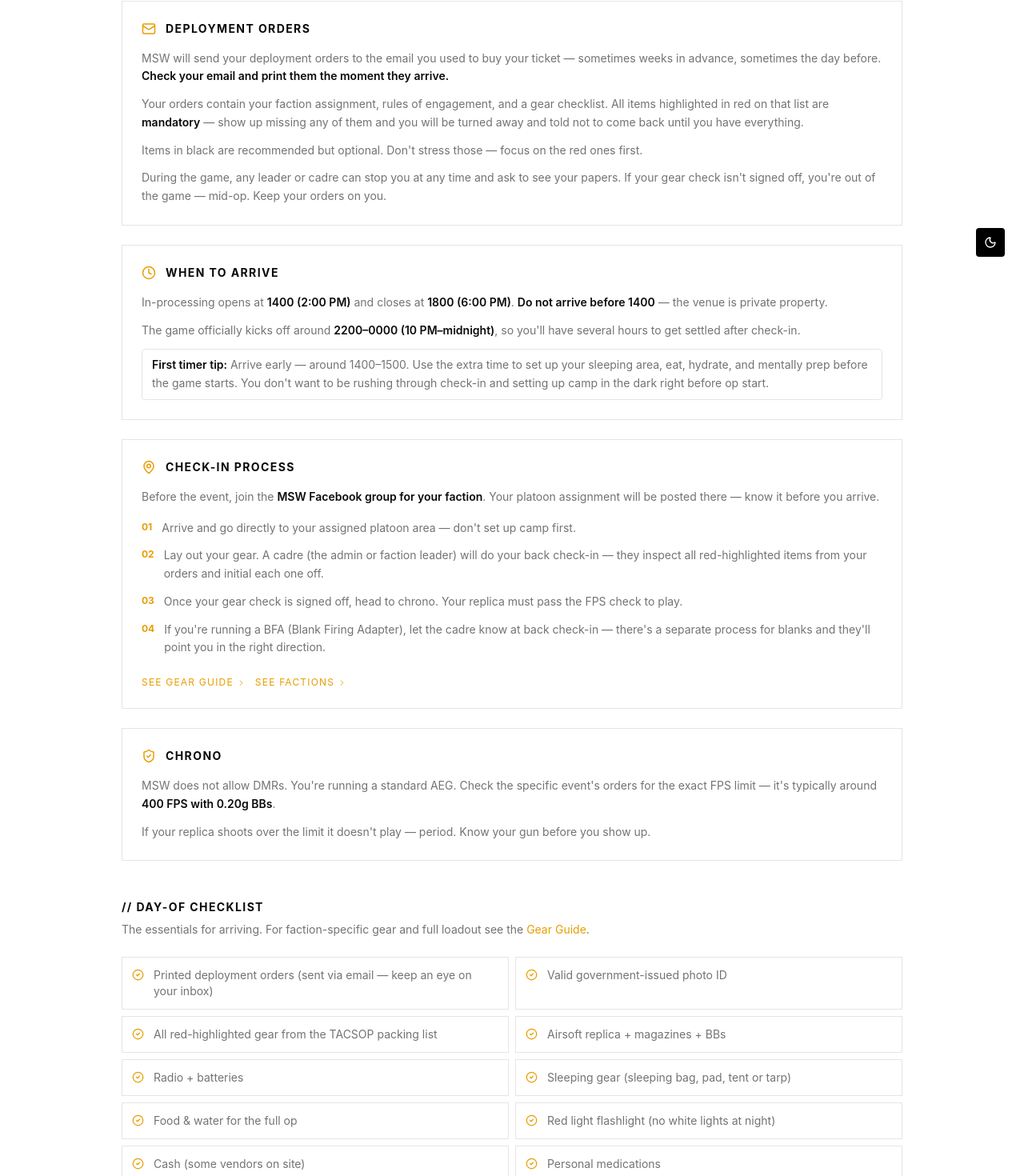
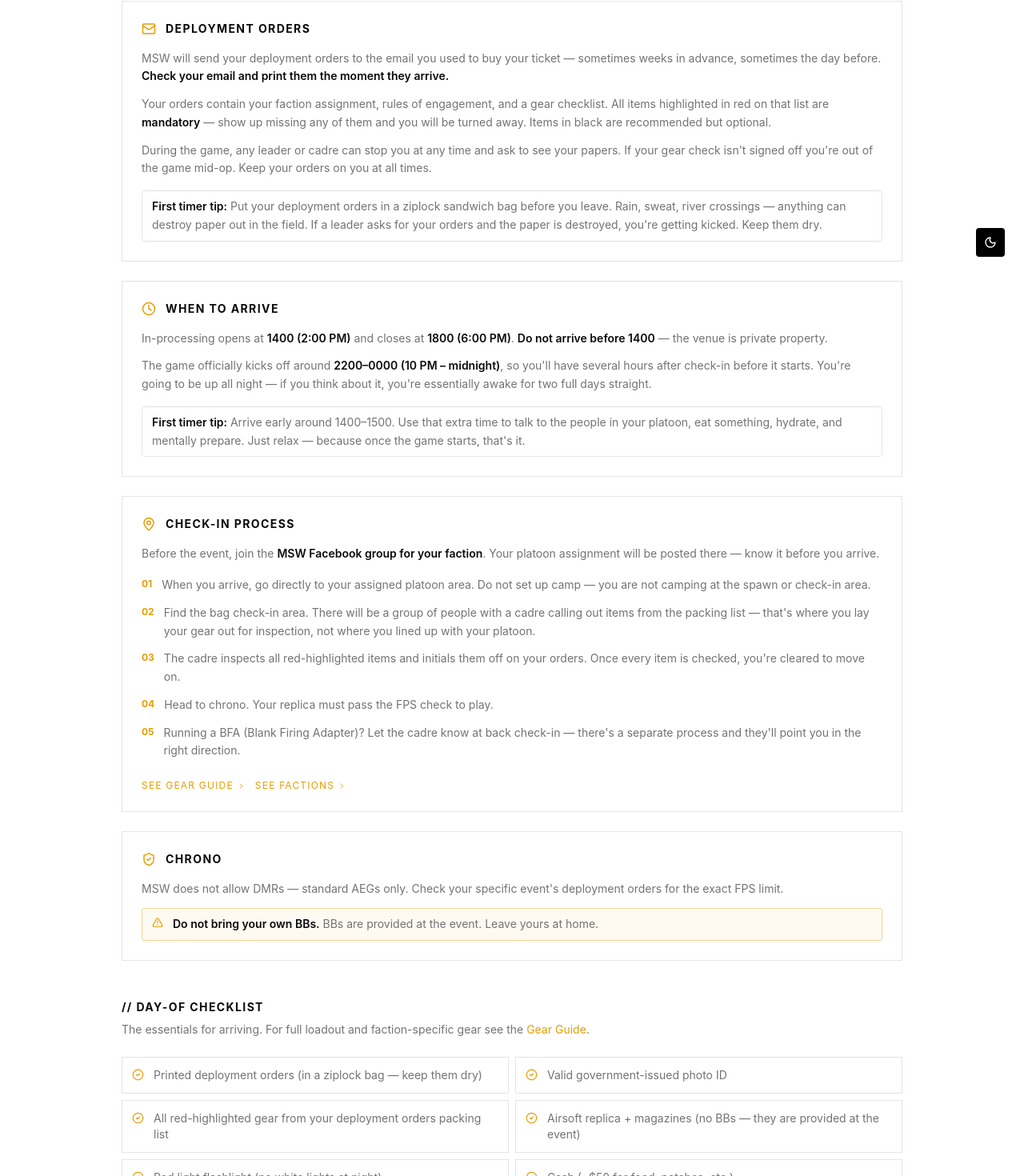
Before and after one commit to DavidAVargas/milsim_ready, a Next.js app: page /newbie/milsim-west/before-you-go in a window 1280 px wide. Shown: the part 455-1925 px from the top of the page at 80% size. Built offline with nearby package versions, Linux system fonts and the light colour scheme.

Commit message:
feat: update Before You Go with real MSW details and corrections

```diff
--- a/app/newbie/milsim-west/before-you-go/page.tsx
+++ b/app/newbie/milsim-west/before-you-go/page.tsx
@@ -9,15 +9,12 @@ export const metadata: Metadata = {
 };
 
 const ARRIVAL_CHECKLIST = [
-  "Printed deployment orders (sent via email — keep an eye on your inbox)",
+  "Printed deployment orders (in a ziplock bag — keep them dry)",
   "Valid government-issued photo ID",
-  "All red-highlighted gear from the TACSOP packing list",
-  "Airsoft replica + magazines + BBs",
-  "Radio + batteries",
-  "Sleeping gear (sleeping bag, pad, tent or tarp)",
-  "Food & water for the full op",
+  "All red-highlighted gear from your deployment orders packing list",
+  "Airsoft replica + magazines (no BBs — they are provided at the event)",
   "Red light flashlight (no white lights at night)",
-  "Cash (some vendors on site)",
+  "Cash (~$50 for food, patches, etc.)",
   "Personal medications",
 ];
 
@@ -60,17 +57,19 @@ export default function BeforeYouGoPage() {
           </div>
           <div className="flex flex-col gap-3 text-sm leading-relaxed text-muted-foreground">
             <p>
-              MSW will send your deployment orders to the email you used to buy your ticket — sometimes weeks in advance, sometimes the day before. <span className="font-semibold text-foreground">Check your email and print them the moment they arrive.</span>
+              MSW will send your deployment orders to the email you used to buy your ticket — sometimes weeks in advance, sometimes the day before.{" "}
+              <span className="font-semibold text-foreground">Check your email and print them the moment they arrive.</span>
             </p>
             <p>
-              Your orders contain your faction assignment, rules of engagement, and a gear checklist. All items highlighted in red on that list are <span className="font-semibold text-foreground">mandatory</span> — show up missing any of them and you will be turned away and told not to come back until you have everything.
+              Your orders contain your faction assignment, rules of engagement, and a gear checklist. All items highlighted in red on that list are{" "}
+              <span className="font-semibold text-foreground">mandatory</span> — show up missing any of them and you will be turned away. Items in black are recommended but optional.
             </p>
             <p>
-              Items in black are recommended but optional. Don't stress those — focus on the red ones first.
+              During the game, any leader or cadre can stop you at any time and ask to see your papers. If your gear check isn't signed off you're out of the game mid-op. Keep your orders on you at all times.
             </p>
-            <p>
-              During the game, any leader or cadre can stop you at any time and ask to see your papers. If your gear check isn't signed off, you're out of the game — mid-op. Keep your orders on you.
-            </p>
+            <div className="mt-1 rounded border border-border bg-background px-3 py-2">
+              <span className="font-semibold text-foreground">First timer tip:</span> Put your deployment orders in a ziplock sandwich bag before you leave. Rain, sweat, river crossings — anything can destroy paper out in the field. If a leader asks for your orders and the paper is destroyed, you're getting kicked. Keep them dry.
+            </div>
           </div>
         </div>
 
@@ -84,15 +83,16 @@ export default function BeforeYouGoPage() {
           </div>
           <div className="flex flex-col gap-3 text-sm leading-relaxed text-muted-foreground">
             <p>
-              In-processing opens at <span className="font-semibold text-foreground">1400 (2:00 PM)</span> and closes at <span className="font-semibold text-foreground">1800 (6:00 PM)</span>.{" "}
+              In-processing opens at <span className="font-semibold text-foreground">1400 (2:00 PM)</span> and closes at{" "}
+              <span className="font-semibold text-foreground">1800 (6:00 PM)</span>.{" "}
               <span className="font-semibold text-foreground">Do not arrive before 1400</span> — the venue is private property.
             </p>
             <p>
-              The game officially kicks off around <span className="font-semibold text-foreground">2200–0000 (10 PM–midnight)</span>, so you'll have several hours to get settled after check-in.
+              The game officially kicks off around <span className="font-semibold text-foreground">2200–0000 (10 PM – midnight)</span>, so you'll have several hours after check-in before it starts. You're going to be up all night — if you think about it, you're essentially awake for two full days straight.
             </p>
-            <p className="rounded border border-border bg-background px-3 py-2">
-              <span className="font-semibold text-foreground">First timer tip:</span> Arrive early — around 1400–1500. Use the extra time to set up your sleeping area, eat, hydrate, and mentally prep before the game starts. You don't want to be rushing through check-in and setting up camp in the dark right before op start.
-            </p>
+            <div className="mt-1 rounded border border-border bg-background px-3 py-2">
+              <span className="font-semibold text-foreground">First timer tip:</span> Arrive early around 1400–1500. Use that extra time to talk to the people in your platoon, eat something, hydrate, and mentally prepare. Just relax — because once the game starts, that's it.
+            </div>
           </div>
         </div>
 
@@ -111,10 +111,26 @@ export default function BeforeYouGoPage() {
 
             <ol className="flex flex-col gap-3">
               {[
-                { step: "01", text: "Arrive and go directly to your assigned platoon area — don't set up camp first." },
-                { step: "02", text: "Lay out your gear. A cadre (the admin or faction leader) will do your back check-in — they inspect all red-highlighted items from your orders and initial each one off." },
-                { step: "03", text: "Once your gear check is signed off, head to chrono. Your replica must pass the FPS check to play." },
-                { step: "04", text: "If you're running a BFA (Blank Firing Adapter), let the cadre know at back check-in — there's a separate process for blanks and they'll point you in the right direction." },
+                {
+                  step: "01",
+                  text: "When you arrive, go directly to your assigned platoon area. Do not set up camp — you are not camping at the spawn or check-in area.",
+                },
+                {
+                  step: "02",
+                  text: "Find the bag check-in area. There will be a group of people with a cadre calling out items from the packing list — that's where you lay your gear out for inspection, not where you lined up with your platoon.",
+                },
+                {
+                  step: "03",
+                  text: "The cadre inspects all red-highlighted items and initials them off on your orders. Once every item is checked, you're cleared to move on.",
+                },
+                {
+                  step: "04",
+                  text: "Head to chrono. Your replica must pass the FPS check to play.",
+                },
+                {
+                  step: "05",
+                  text: "Running a BFA (Blank Firing Adapter)? Let the cadre know at back check-in — there's a separate process and they'll point you in the right direction.",
+                },
               ].map(({ step, text }) => (
                 <li key={step} className="flex items-start gap-3">
                   <span className="font-mono text-xs font-bold text-tactical shrink-0 mt-0.5">{step}</span>
@@ -123,7 +139,6 @@ export default function BeforeYouGoPage() {
               ))}
             </ol>
 
-            {/* Links to other sections */}
             <div className="mt-2 flex flex-wrap gap-3">
               <Link
                 href="/newbie/milsim-west/gear"
@@ -151,11 +166,15 @@ export default function BeforeYouGoPage() {
           </div>
           <div className="flex flex-col gap-3 text-sm leading-relaxed text-muted-foreground">
             <p>
-              MSW does not allow DMRs. You're running a standard AEG. Check the specific event's orders for the exact FPS limit — it's typically around <span className="font-semibold text-foreground">400 FPS with 0.20g BBs</span>.
+              MSW does not allow DMRs — standard AEGs only. Check your specific event's deployment orders for the exact FPS limit.
             </p>
-            <p>
-              If your replica shoots over the limit it doesn't play — period. Know your gun before you show up.
-            </p>
+            <div className="flex items-start gap-3 rounded border border-tactical/40 bg-tactical/5 px-3 py-2">
+              <AlertTriangle size={14} className="mt-0.5 shrink-0 text-tactical" />
+              <p>
+                <span className="font-semibold text-foreground">Do not bring your own BBs.</span>{" "}
+                BBs are provided at the event. Leave yours at home.
+              </p>
+            </div>
           </div>
         </div>
       </div>
@@ -166,8 +185,10 @@ export default function BeforeYouGoPage() {
           // DAY-OF CHECKLIST
         </h2>
         <p className="mb-6 text-sm text-muted-foreground">
-          The essentials for arriving. For faction-specific gear and full loadout see the{" "}
-          <Link href="/newbie/milsim-west/gear" className="text-tactical hover:underline">Gear Guide</Link>.
+          The essentials for arriving. For full loadout and faction-specific gear see the{" "}
+          <Link href="/newbie/milsim-west/gear" className="text-tactical hover:underline">
+            Gear Guide
+          </Link>.
         </p>
         <div className="grid gap-2 sm:grid-cols-2">
           {ARRIVAL_CHECKLIST.map((item) => (
```
